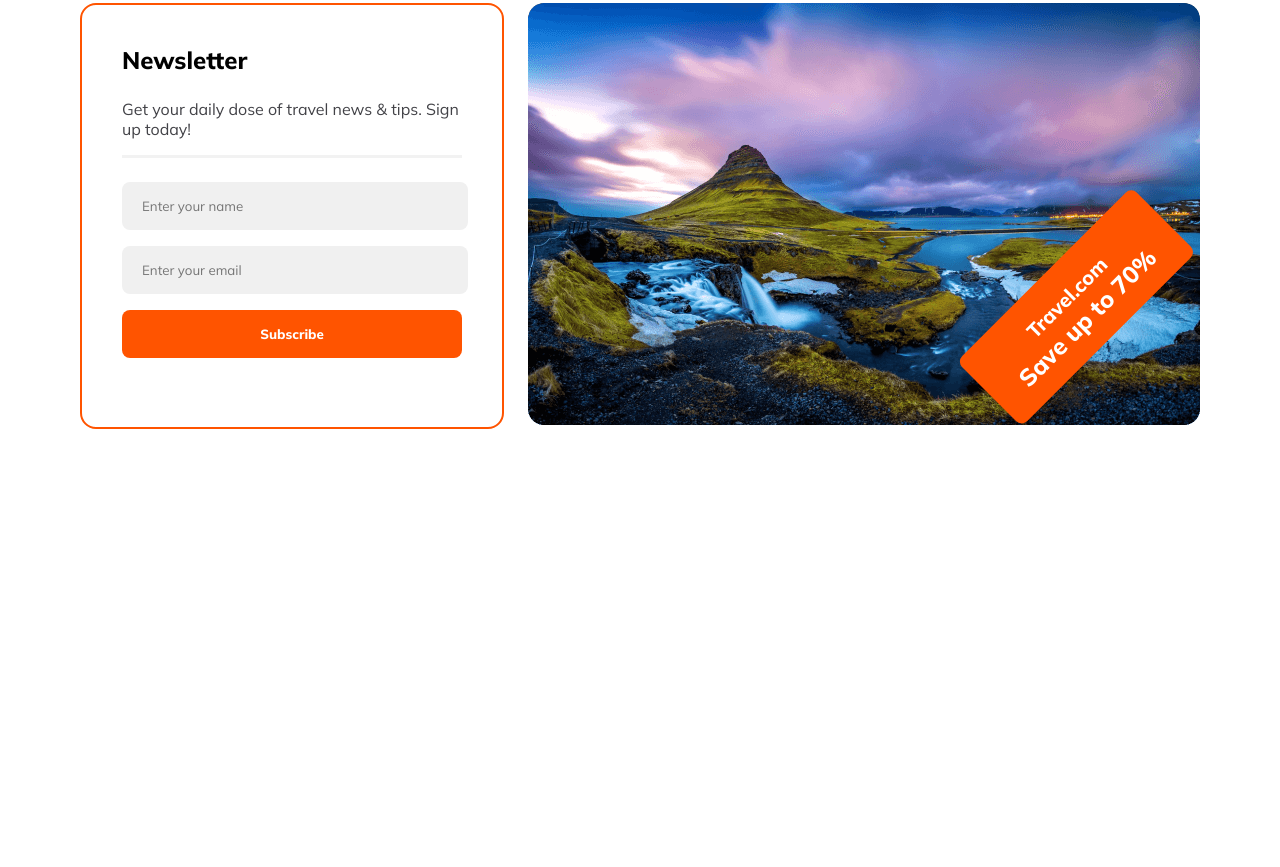
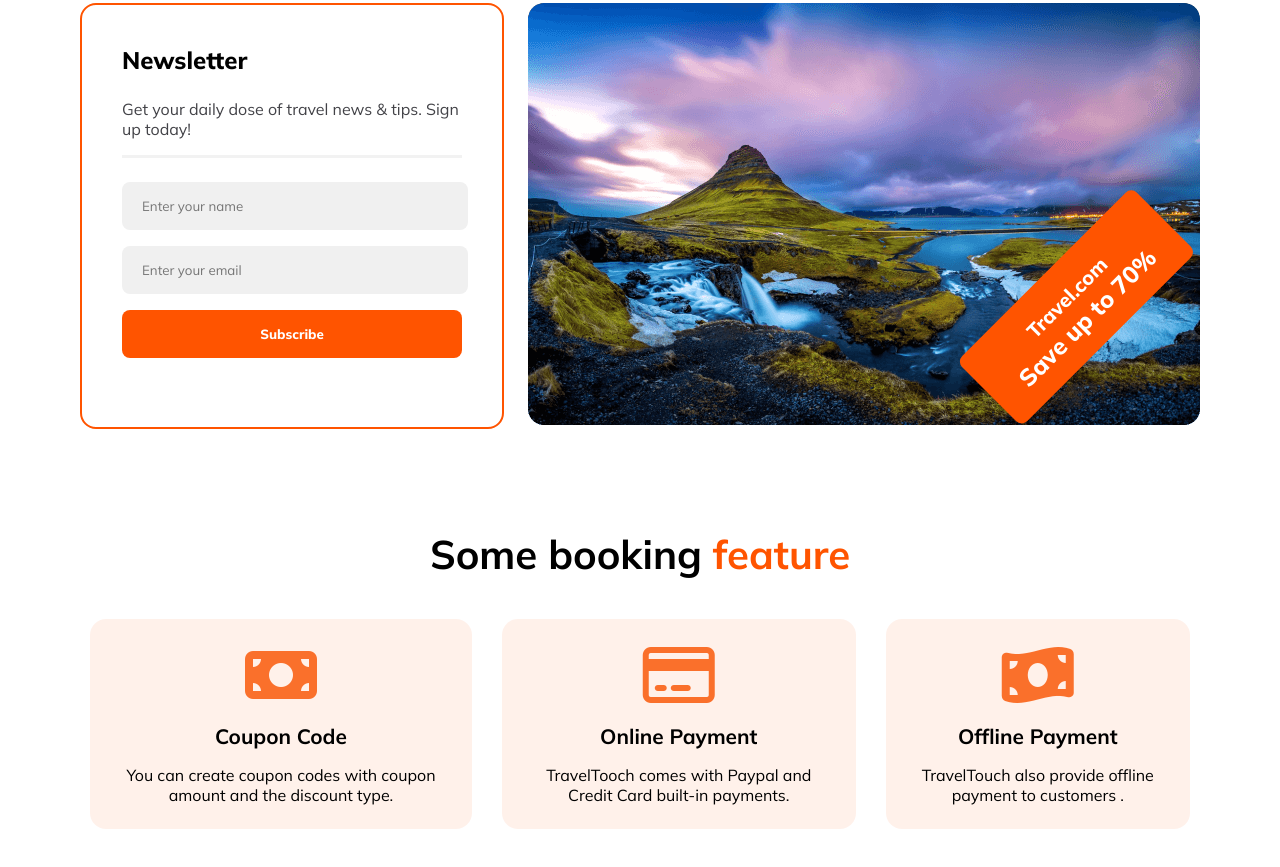
Before and after one commit to UmmayKashfa/hero-travel, a plain HTML site: page index.html in a window 1280 px wide. Shown: the part 3373-4240 px from the top of the page. Before the commit the page ends 3802 px from the top, so only its background shows below. Drawn offline with Linux system fonts and the light colour scheme.

Commit message:
booking section added

```diff
--- a/css/style.css
+++ b/css/style.css
@@ -217,6 +217,49 @@ nav .select-bar{
 .newsletter .newsletter-img .saveup{
     text-align: center;
 }
+/* booking feature */
+.booking-feature{
+    margin: 100px 0;
+    text-align: center;
+    padding: 0 10px;
+}
+.booking-feature h2{
+    font-size: 2.5rem;
+    margin-bottom: 40px;
+}
+.booking-feature .features{
+    display: flex;
+    align-items: center;
+    justify-content: space-between;
+    gap: 30px;
+}
+.features > div{
+    background-color: #ff550015;
+    padding: 24px 30px;
+    border-radius: 16px;
+}
+.features > div:hover{
+    background-color: #ffffff;
+    border: 1px solid #FF5400;
+    cursor: pointer;
+}
+.features > div h3{
+    margin-bottom: 16px;
+    font-weight: 700;
+    font-size: 1.3rem;
+}
+.features i{
+    font-size: 4rem;
+    color: #fa702b;
+    margin-bottom: 16px;
+}
+.features i:hover{
+    transform: scale(0.90) rotate(90deg) translateX(20px);
+}
+
+
+
+
 /* responsive for small devices */
 @media screen and (max-width:600px) {
     /* header */
@@ -244,7 +287,7 @@ nav .select-bar{
         width: 100%;
     }
     /* popular tour */
-    .popular-tour,.destination .destination-img-row1, .destination-img-row2, .destination-img-row3,.choose-us .choose-us-row1 ,.newsletter{
+    .popular-tour,.destination .destination-img-row1, .destination-img-row2, .destination-img-row3,.choose-us .choose-us-row1 ,.newsletter, .features{
         flex-direction: column;
     }
     .destination img{
--- a/index.html
+++ b/index.html
@@ -117,6 +117,27 @@
                 <h2 class="btn-primary saveup"><small>Travel.com</small><br>Save up to 70%</h2>
             </div>
         </div>
+        <!-- booking feature -->
+        <div class="booking-feature">
+            <h2>Some booking <span class="orange">feature</span></h2>
+           <div class="features">
+            <div class="coupon">
+                <i class="fa-solid fa-money-bill"></i>
+                <h3>Coupon Code</h3>
+                <p>You can create coupon codes with coupon amount and the discount type.</p>
+            </div>
+            <div class="online">
+                <i class="fa-regular fa-credit-card"></i>
+                <h3>Online Payment</h3>
+                <p>TravelTooch comes with Paypal and Credit Card built-in payments.</p>
+            </div>
+            <div class="offline">
+                <i class="fa-solid fa-money-bill-wave"></i>
+                <h3>Offline Payment</h3>
+                <p>TravelTouch also provide offline payment to customers .</p>
+            </div>
+           </div>
+        </div>
     </main>
     <footer></footer>
 </body>
```
